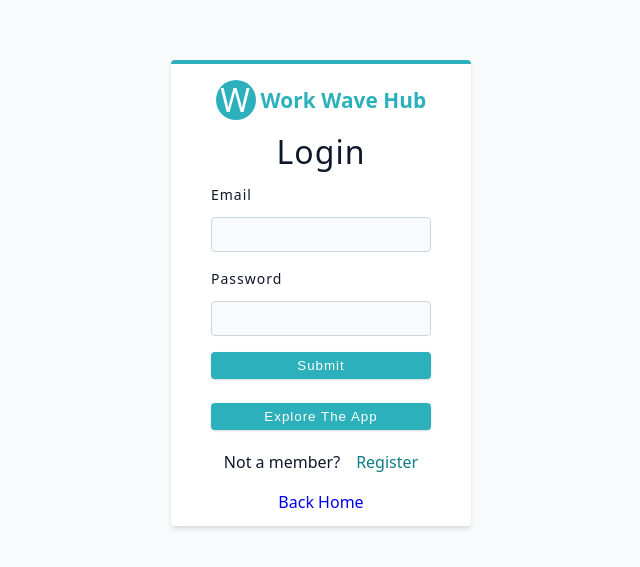
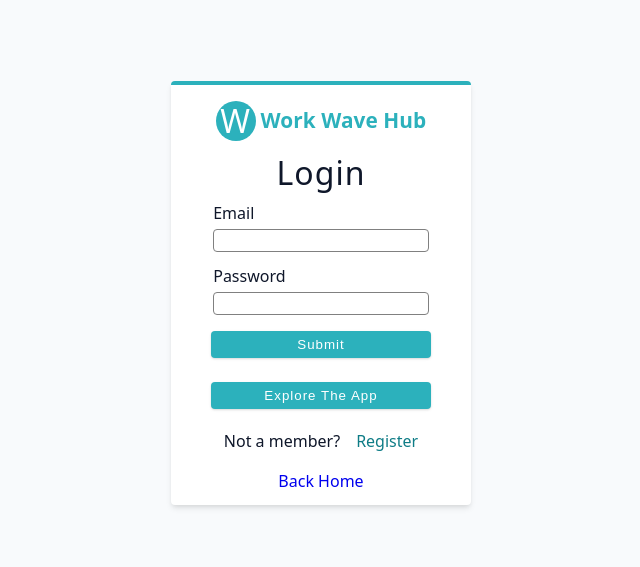
Before and after one commit to mdcodelab/WorkWaveHub-jobs-platform-mern-v2, a React (Vite) app in the folder client/: page /login in a window 1280 px wide. Shown: the part 107-674 px from the top of the page, without its empty margins (319-959 px from the left). Built offline with nearby package versions, Linux system fonts and the light colour scheme.

Commit message:
Login page refactor

```diff
--- a/client/src/pages/Login.jsx
+++ b/client/src/pages/Login.jsx
@@ -1,7 +1,6 @@
 import React from 'react';
 import {Link} from "react-router-dom";
 import styled from "styled-components";
-import FormRow from '../components/FormRow';
 import Logo from '../components/Logo';
 
 function Login() {
@@ -12,8 +11,16 @@ function Login() {
           <Logo></Logo>
         </div>
         <h3>Login</h3>
-        <FormRow type="email" name="email" labelText="email"></FormRow>
-        <FormRow type="password" name="password" labelText="password"></FormRow>
+        <div className="form-row">
+          <label htmlFor="email">Email</label>
+          <input type="email" name="email" id="email" required></input>
+        </div>
+
+        <div className="form-row">
+          <label htmlFor="password">Password</label>
+          <input type="password" name="password" id="password" required></input>
+        </div>
+
         <button type="submit" className="btn btn-block">
           Submit
         </button>
@@ -22,13 +29,18 @@ function Login() {
         </button>
         <div className="check-member">
           <span>Not a member?</span>
-          <Link to="/register" className="member-btn" style={{color: "var(--primary-700"}}>
+          <Link
+            to="/register"
+            className="member-btn"
+            style={{ color: "var(--primary-700" }}
+          >
             Register
           </Link>
         </div>
-        <Link to="/" className="back-home">Back Home</Link>
+        <Link to="/" className="back-home">
+          Back Home
+        </Link>
       </form>
-
     </Wrapper>
   );
 }
@@ -74,12 +86,8 @@ const Wrapper = styled.div`
 
   .back-home {
     display: block;
-    margin: 0 auto !important;
-  }
-
-  .back-home {
-    display: block;
     margin: 0 auto;
+    text-align: center;
   }
 
   .explore {
@@ -89,9 +97,33 @@ const Wrapper = styled.div`
   .explore a {
     color: #fff;
   }
-  .back-home {
+
+  .form-row {
+    width: 98%;
+    margin: 0 auto;
+    margin-bottom: 1rem;
+    display: flex;
+    flex-direction: column;
+  }
+
+  .form-row label {
     display: block;
-    text-align: center;
+    margin-bottom: 0.5rem;
+  }
+
+  .form-row input {
+    width: 100%;
+    padding: 0.2rem 0;
+    border-radius: 0.25rem;
+    border: 1.5px solid grey;
+    outline: none;
+    background: transparent;
+    color: grey;
+    transition: all 0.3s;
+  }
+
+  .form-row input:focus {
+    border: 3px solid var(--primary-500);
   }
 `;
 
```
